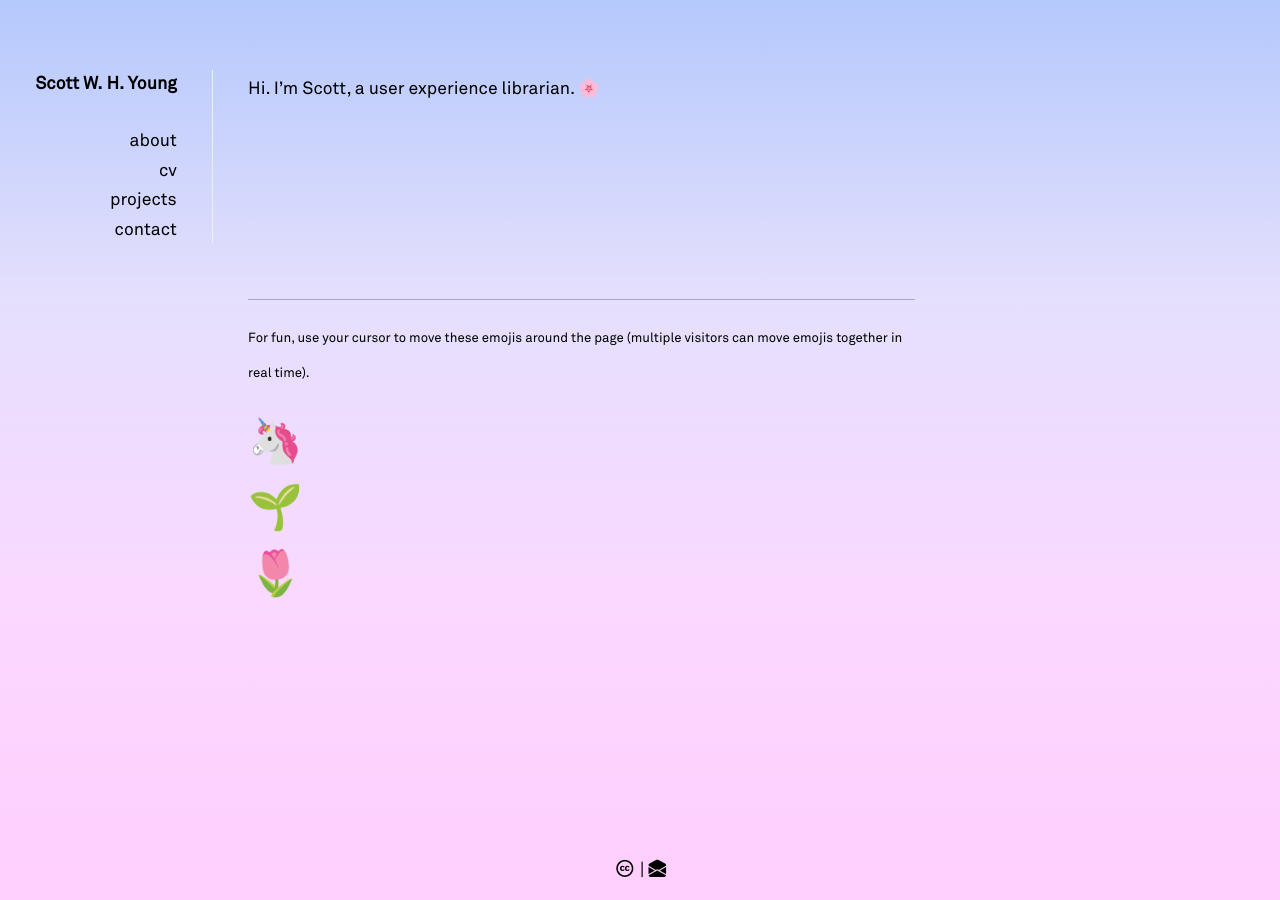
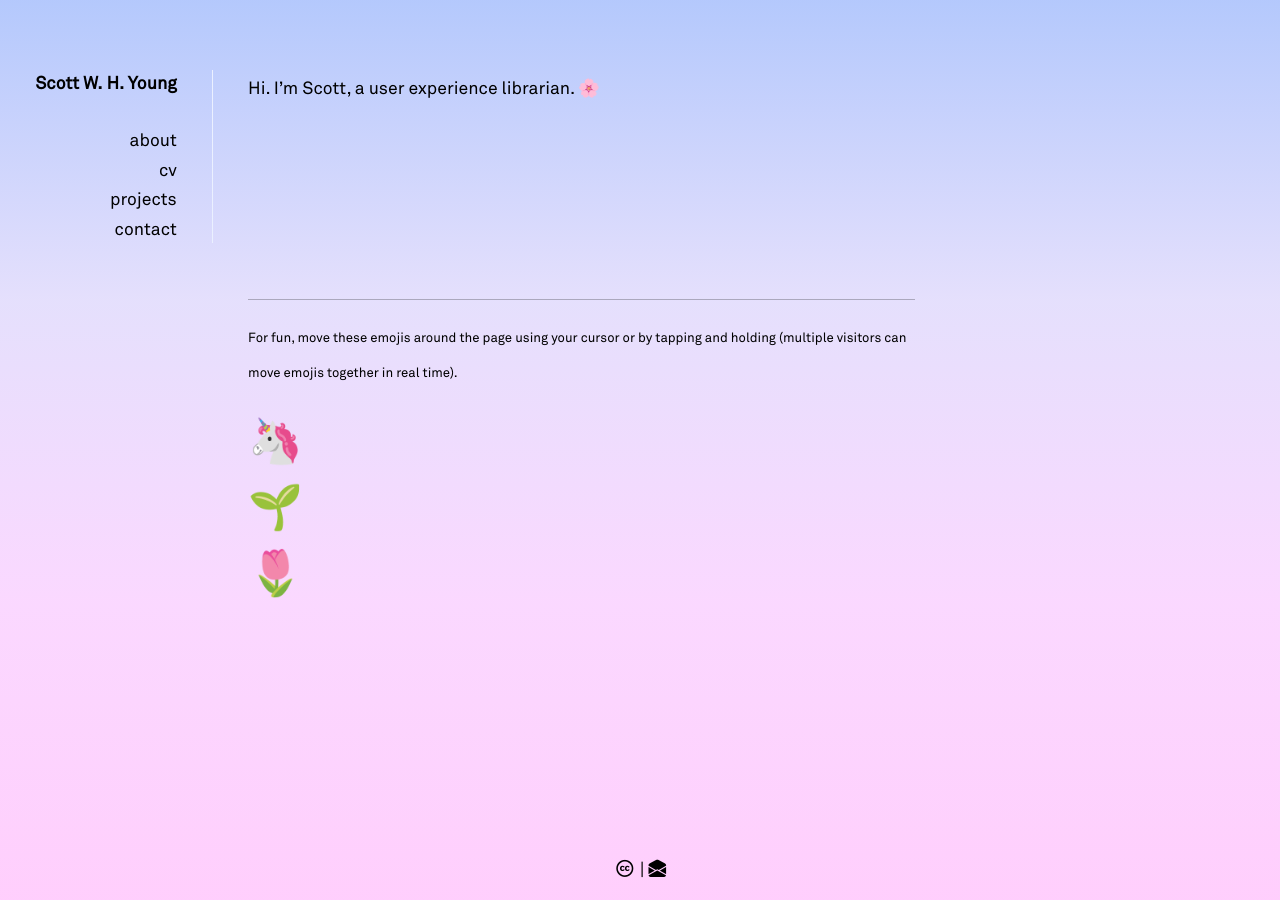
Before and after one commit to swyoung/swyoung.github.io, a Jekyll site: the page built from index.md, in a window 1280 px wide. Built offline with Jekyll 4.4.1, drawn with Linux system fonts in a browser that asks for light colours; nearby versions of some CDN libraries; a style sheet for code colours, icons or effects is not loaded.

Commit message:
Update index.md
update instruction language

```diff
--- a/index.md
+++ b/index.md
@@ -12,7 +12,7 @@ Hi. I’m Scott, a user experience librarian. <span class="emoji-spin">🌸</spa
 
 ___
 
-<span style="font-size:75%">For fun, use your cursor to move these emojis around the page (multiple visitors can move emojis together in real time).</span>
+<span style="font-size:75%">For fun, move these emojis around the page using your cursor or by tapping and holding (multiple visitors can move emojis together in real time).</span>
 <div id="unicorn" can-move style="font-size:40px">🦄</div>
 <div id="seedling" can-move style="font-size:40px">🌱</div>
 <div id="tulip" can-move style="font-size:40px">🌷</div>
```
